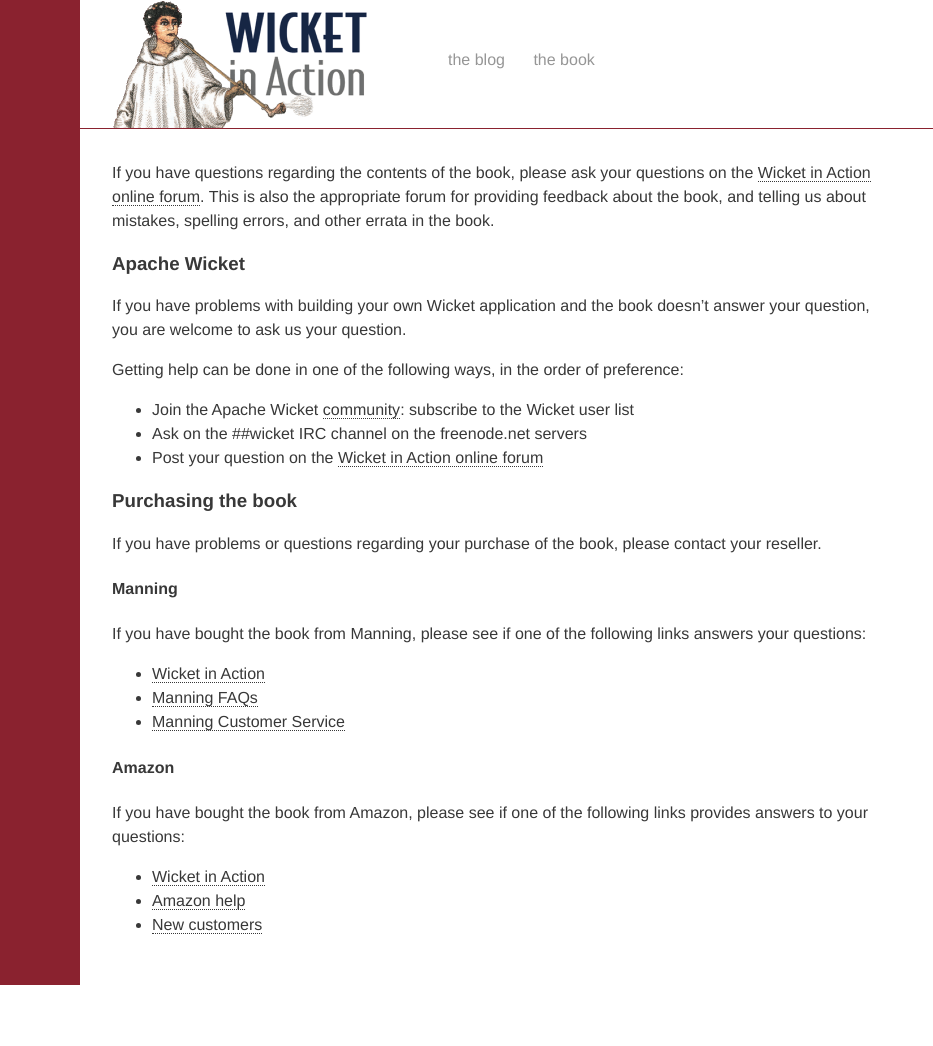
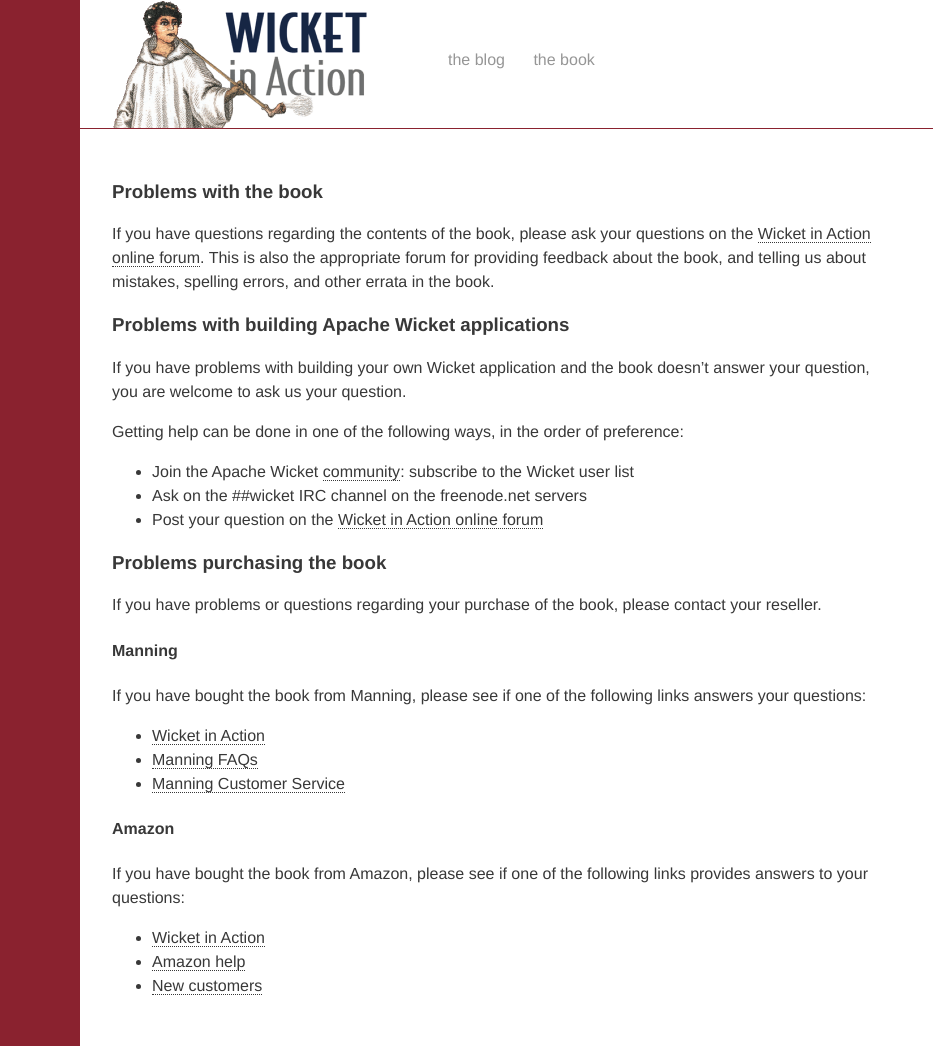
Before and after one commit to dashorst/wicketinaction.com, a Jekyll site: the page built from support/index.markdown, in a window 1280 px wide. Shown: the whole page, without its empty margins (0-933 px from the left). Built offline with Jekyll 4.4.1, drawn with Linux system fonts in a browser that asks for light colours; Markdown is read by kramdown in place of the engine named in the settings; before the commit the page ends 985 px from its top, so only the background shows below that.

Commit message:
Better support page

```diff
--- a/support/index.markdown
+++ b/support/index.markdown
@@ -17,13 +17,15 @@
 comments: []
 ---
 
+### Problems with the book
+
 If you have questions regarding the contents of the book, please ask
-your questions on the [Wicket in
-Action online forum][1]. This is also the appropriate forum for
-providing feedback about the book, and telling us about mistakes,
-spelling errors, and other errata in the book.
+your questions on the [Wicket in Action online forum][1]. This is also
+the appropriate forum for providing feedback about the book, and
+telling us about mistakes, spelling errors, and other errata in the
+book.
 
-### Apache Wicket
+### Problems with building Apache Wicket applications
 
 If you have problems with building your own Wicket application and the
 book doesn't answer your question, you are welcome to ask us your
@@ -36,7 +38,7 @@
  * Ask on the ##wicket IRC channel on the freenode.net servers
  * Post your question on the [Wicket in Action online forum][1]
 
-### Purchasing the book
+### Problems purchasing the book
 
 If you have problems or questions regarding your purchase of the book,
 please contact your reseller.
```
